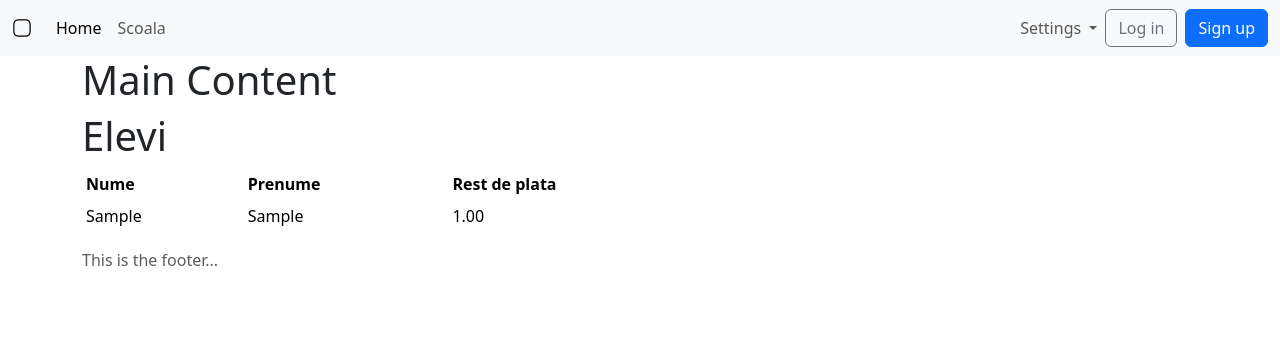
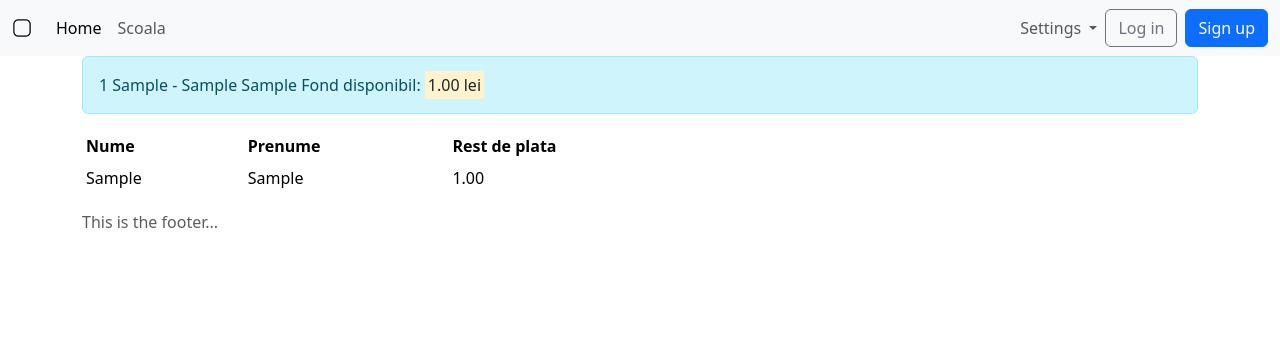
Before and after one commit to AurelianAM/scoala, a Django app: template scoala/templates/eleviClasa.html in a window 1280 px wide. Shown: the top 356 px of the page. Run offline with Django 4.2, Linux system fonts and the light colour scheme; the template is opened without the code that fills it: values that come from a table or form of the project are taken from there, others are empty; tables that the repository leaves empty hold one stand-in row (values such as "Sample post").

Commit message:
actualizare fond clasa la incasare

```diff
--- a/gestiune/models.py
+++ b/gestiune/models.py
@@ -40,9 +40,12 @@ def fondRateAfterSave(sender, instance, created, **kwargs):
 def incasareAfterSave(sender, instance, created, **kwargs):
     if not instance.is_applied:
         elev = instance.elev
+        clasa = elev.clasa
         elev.restDePlata -= instance.suma
         elev.contributie += instance.suma
+        clasa.fond += instance.suma
         elev.save()
+        clasa.save()
         instance.is_applied = True
         instance.save()
 
--- a/scoala/templates/eleviClasa.html
+++ b/scoala/templates/eleviClasa.html
@@ -4,7 +4,10 @@
 {% block title %}Fondul Clasei - Scoala{% endblock title %}
 
 {% block content %}
-    <h1>Elevi</h1>
+
+    <div class="alert alert-info" role="alert">
+        {{ clasa }} Fond disponibil: <mark>{{ clasa.fond }} lei</mark>
+    </div>
 
     <div class="table-responsive-sm col-sm-7">
         <table class="table table-sm table-hover table-borderless align-middle">
--- a/scoala/views.py
+++ b/scoala/views.py
@@ -11,8 +11,9 @@ def scoalaGeneralView(request):
         context.update({'toateClasele' : toateClasele})
     elif request.method == "POST":
         idClasa = request.POST.get("clasa")
+        clasa = Clasa.objects.get(id = idClasa)
         eleviDinClasa = Elev.objects.filter(clasa = int(idClasa))
-        context.update({'eleviDinClasa' : eleviDinClasa})
+        context.update({'eleviDinClasa' : eleviDinClasa, 'clasa':clasa})
         return render(request, 'eleviClasa.html', context=context)
 
     return render(request, 'scoalaGeneral.html', context=context)
--- a/templates/_base.html
+++ b/templates/_base.html
@@ -69,7 +69,7 @@
 
     <!-- Main Content -->
     <div class="container">
-        <h1>Main Content</h1>
+        <!-- <h1>Main Content</h1> -->
         {% block content %}
         <p>default content...</p>
         {% endblock content %}
```
